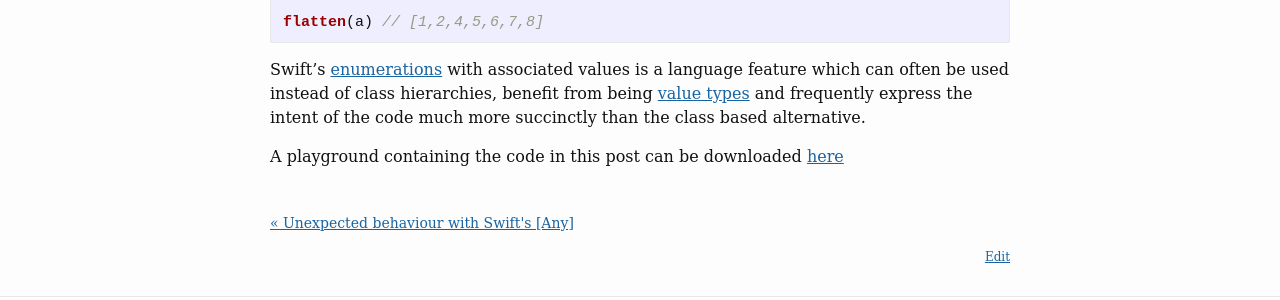
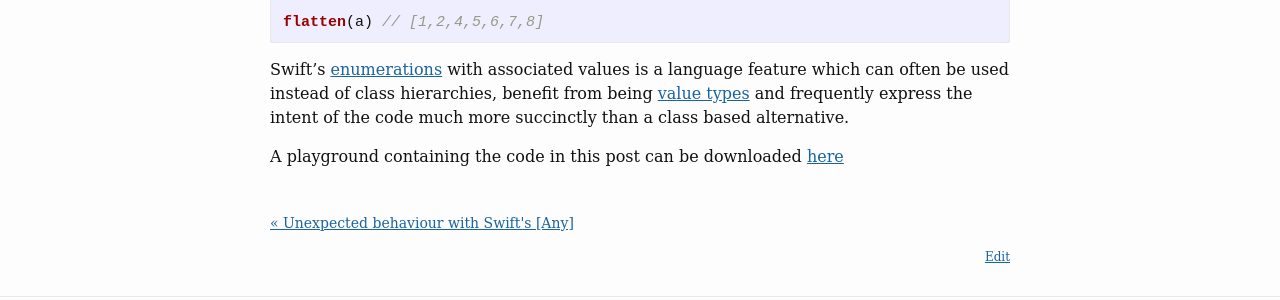
Before and after one commit to NickAger/nickager.github.io, a Jekyll site: the page built from _posts/2016-04-20-avoiding-any-arrays.md, in a window 1280 px wide and 900 px high, scrolled down 1177 px. Shown: the part 430-730 px from the top of the window. Built offline with Jekyll 4.4.1, drawn with Linux system fonts in a browser that asks for light colours; some web fonts are replaced; comment, search, counter and statistics services are not loaded; some of the changed text lies outside the part shown.

````diff
--- a/_posts/2016-04-20-avoiding-any-arrays.md
+++ b/_posts/2016-04-20-avoiding-any-arrays.md
@@ -68,6 +68,6 @@ func flattenAnElement (element : IntOrArray) -> [Int] {
 flatten(a) // [1,2,4,5,6,7,8]
 ```
 
-Swift's [enumerations](https://developer.apple.com/library/ios/documentation/Swift/Conceptual/Swift_Programming_Language/Enumerations.html) with associated values is a language feature which can often be used instead of class hierarchies, benefit from being [value types](https://en.wikipedia.org/wiki/Value_type) and frequently express the intent of the code much more succinctly than the class based alternative.
+Swift's [enumerations](https://developer.apple.com/library/ios/documentation/Swift/Conceptual/Swift_Programming_Language/Enumerations.html) with associated values is a language feature which can often be used instead of class hierarchies, benefit from being [value types](https://en.wikipedia.org/wiki/Value_type) and frequently express the intent of the code much more succinctly than a class based alternative.
 
 A playground containing the code in this post can be downloaded [here](/files/blog/2016-04-20-avoiding-any-arrays/[IntOrArray].playground.zip)
````
Also changed, not shown: other parts of _posts/2016-04-20-avoiding-any-arrays.md (+1 -1 lines).
